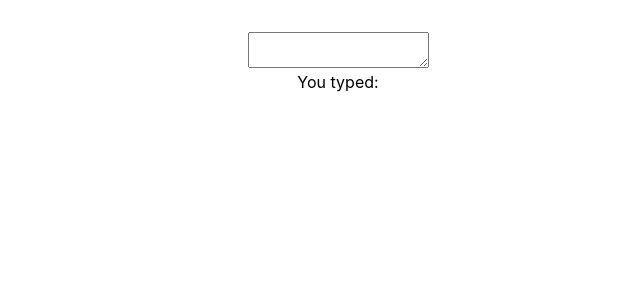
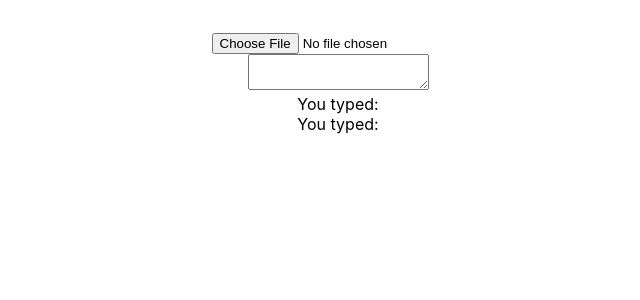
Before and after one commit to toxicafunk/markdown-manager, a React (Create React App) app: page / in a window 1280 px wide. Shown: the top 300 px of the page, without its empty margins (302-942 px from the left). Built offline with nearby package versions, Linux system fonts and the light colour scheme.

Commit message:
Separated components and add file importer

```diff
--- a/src/App.js
+++ b/src/App.js
@@ -1,38 +1,12 @@
 import React from 'react';
 import './App.css';
+import Editor from './components/editor'
+import Viewer from './components/viewer'
+import ImportFromFileBody from './components/importFromFileBody'
 
 var md = require('markdown-it')();
 
-class Input extends React.Component {
-
-  onChange(event) {
-    this.props.onBlur(event.target.value);
-  }
-
-  render() {
-    return <div>
-        <textarea onChange={this.onChange.bind(this)}/>
-      </div>
-  }
-}
-
-/*
- * Props -> ReactComponents
- *
- * Props = Map
- *
- * State -> ReactComponents
- *
- * State -> View
- **/
-
-class Viewer extends React.Component {
-  render() {
-      return <div>You typed:
-        <span dangerouslySetInnerHTML={{__html:this.props.text}} />
-      </div>
-  }
-}
+const CapViewer = Viewer
 
 class App extends React.Component {
   constructor(props) {
@@ -40,16 +14,21 @@ class App extends React.Component {
     this.state = {typed: ''};
   }
 
-  handleBlur= (text) => {
-    var mdText = md.render(text)
-    this.setState({typed: mdText});
+  handleBlur = (text) => {
+    this.setState({typed: text});
+  }
+
+  handleUpload = (text) => {
+    this.setState({typed: text});
   }
 
   render() {
     return (
       <div className="App">
-        <Input onBlur={this.handleBlur} />
-        <Viewer text={this.state.typed}/>
+        <ImportFromFileBody onUpload={this.handleUpload}/>
+        <Editor onBlur={this.handleBlur} />
+        <Viewer text={md.render(this.state.typed)} />
+        <CapViewer text={this.state.typed.toUpperCase()} />
     </div>
     );
   }
--- /dev/null
+++ b/src/components/editor.js
@@ -0,0 +1,16 @@
+import React from 'react';
+
+class Editor extends React.Component {
+
+  onChange(event) {
+    this.props.onBlur(event.target.value);
+  }
+
+  render() {
+    return <div>
+        <textarea onChange={this.onChange.bind(this)}/>
+      </div>
+  }
+}
+
+export default Editor;
--- /dev/null
+++ b/src/components/importFromFileBody.js
@@ -0,0 +1,24 @@
+import React from 'react';
+
+const ImportFromFileBody = (props) => {
+  let fileReader;
+
+  const handleFileRead = (e) => {
+    const content = fileReader.result;
+    console.log(content);
+    props.onUpload(content);
+  }
+
+
+  const handleFileChosen = (file) => {
+    fileReader = new FileReader();
+    fileReader.onloadend = handleFileRead;
+    fileReader.readAsText(file);
+  }
+
+  return <div className='upload-expense'>
+    <input type='file' id='file' className='input-file' accept='.md' onChange={e => handleFileChosen(e.target.files[0])} />
+    </div>;
+}
+
+export default ImportFromFileBody;
--- /dev/null
+++ b/src/components/viewer.js
@@ -0,0 +1,11 @@
+import React from 'react';
+
+class Viewer extends React.Component {
+  render() {
+      return <div>You typed:
+        <span dangerouslySetInnerHTML={{__html:this.props.text}} />
+      </div>
+  }
+}
+
+export default Viewer;
```
